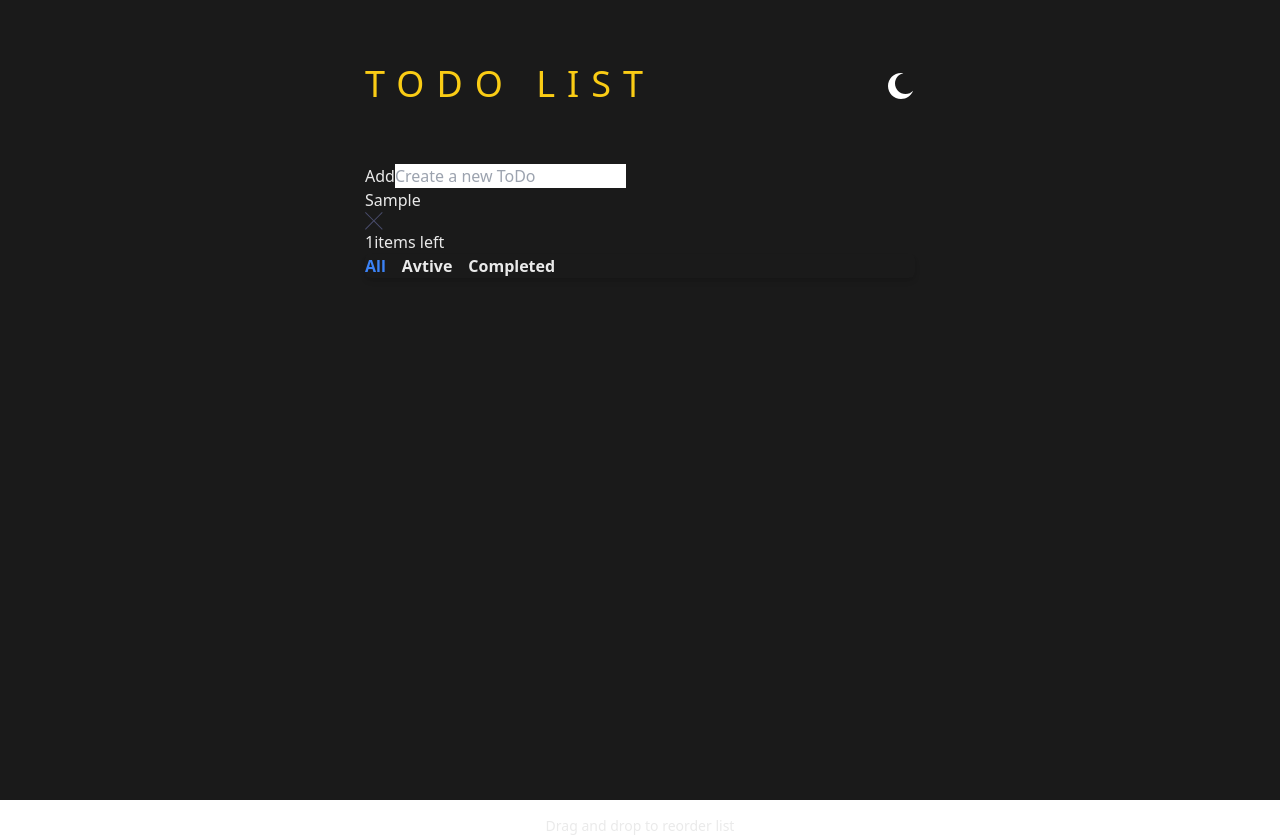
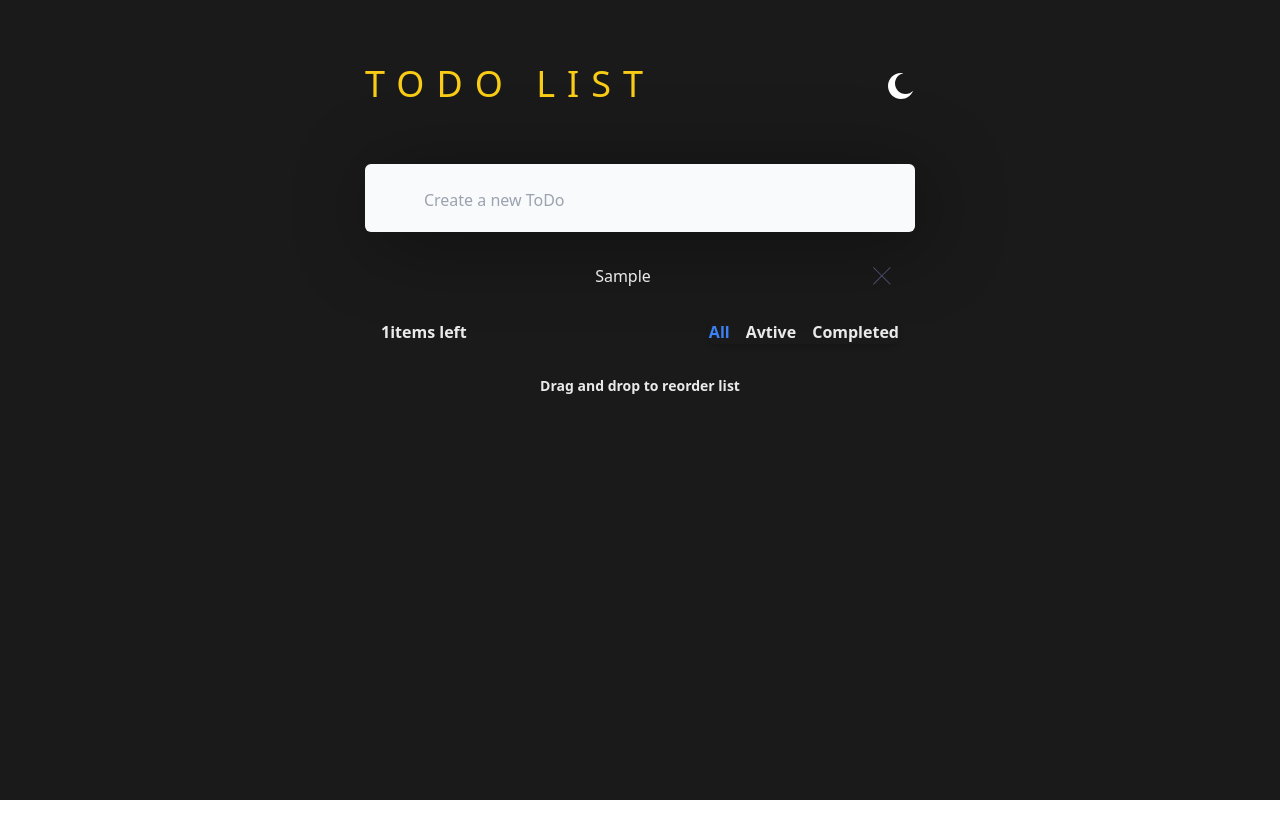
Before and after one commit to NatalioDev/study-project-react, a React (Vite) app: page / in a window 1280 px wide. Both pictures are taken after typing "Sample" into the empty fields and a click on the button "Add". After the commit the page ends 800 px from the top, so only its background shows below. Built offline with nearby package versions, Linux system fonts and the light colour scheme.

Commit message:
add styles base

```diff
--- a/src/components/Todo/Todo.tsx
+++ b/src/components/Todo/Todo.tsx
@@ -25,7 +25,7 @@ const Todo = ({todoText, completed, index, id}: TodoProps) => {
       >
         {(provided: DraggableProvided) => (
           <div
-            className=""
+            className={`flex items-center cursor-grab justify-between min-h-12 break-words pt-4 pr-6 pl-4 pb-4 relative w-full break-all `}
             ref={provided.innerRef}
             {...provided.dragHandleProps}
             {...provided.draggableProps}
@@ -36,9 +36,11 @@ const Todo = ({todoText, completed, index, id}: TodoProps) => {
               onClick={handleClick}
             ></div>
 
-            <p className="">{todoText}</p>
+            <p className={`break-words pr-[.5rem] break-all ${completed ? "text-slate-400 line-through" : ""}`}>{todoText}</p>
 
-            <img src="icon/icon-cross.svg" alt="cross" onClick={handleDeleted}/>
+            <img
+              className="cursor-pointer"
+              src="icon/icon-cross.svg" alt="cross" onClick={handleDeleted}/>
           </div>
         )}
       </Draggable>
--- a/src/components/Todo/TodoContainer/TodoContainer.tsx
+++ b/src/components/Todo/TodoContainer/TodoContainer.tsx
@@ -45,7 +45,7 @@ const TodoContainer = () => {
   };
 
   if(todos.length === 0){
-    return <h2 className="">
+    return <h2 className="text-center w-full mt-40 relative">
       No ToDos Yet! <br />
       Add a new task to get started.
     </h2>
@@ -60,7 +60,7 @@ const TodoContainer = () => {
             <div
               {...provided.droppableProps}
               ref={provided.innerRef}
-              className=""
+              className="m-0 p-0"
             >
               {filteredTodos.map((todo, index) => (
                 <Todo
@@ -76,8 +76,11 @@ const TodoContainer = () => {
           )}
         </Droppable>
         ):(
-          <div className="">
-            <h2>{noTodosMessage}</h2>
+          <div className="flex items-center cursor-none justify-center min-h-12 break-words p-4 w-full relative break-all text-xs text-slate-300 border-b-[2px_solid_rgb(57,58,76)] bg-slate-950">
+            <h2 className="relative">{noTodosMessage}</h2>
+            <span className="absolute left-[5.3rem] top-[120%] text-sm font-light sm:left-[11rem]">
+              Your todos will appear here!
+            </span>
           </div>
         )}
       </DragDropContext>
--- a/src/components/Todo/TodoInput/TodoInput.tsx
+++ b/src/components/Todo/TodoInput/TodoInput.tsx
@@ -33,13 +33,13 @@ const TodoInput = () => {
 
   return (
     <>
-      <div className="">
+      <div className="w-full mb-4">
         <form onClick={handleSubmit}>
-          <div className="">
-            <button className="">Add</button>
+          <div className="flex pl-4 items-center rounded-md shadow-[10px_10px_80px_rgba(0,0,0,0.4)] bg-slate-50">
+            <button className="bg-transparent rounded-[50%] cursor-pointer text-[0] h-6 w-6 border-[1px_solid_rgba(119,122,146)]">Add</button>
             <input
               type="text"
-              className=""
+              className="text-slate-300 bg-transparent border-none outline-none pt-6 pb-5 px-5 w-full"
               placeholder="Create a new ToDo"
               value={text}
               onChange={handleChange}
--- a/src/components/Todo/TodoStats/TodoStats.tsx
+++ b/src/components/Todo/TodoStats/TodoStats.tsx
@@ -18,7 +18,7 @@ const TodoStats = () => {
   }
 
   return (
-    <div className="">
+    <div className="flex flex-wrap items-center rounded-b-[0.25rem] rounded-tl-[0rem] rounded-tr-[0rem] justify-between min-w-10 p-4 relative w-full font-semibold">
       <div className="">
         {countRemainingTodos(todos)}
         items left
@@ -28,7 +28,7 @@ const TodoStats = () => {
 
       {countCompletedTodos(todos) > 0 && (
         <div
-          className=""
+          className="cursor-pointer font-semibold"
           onClick={clearCompleted}
         >
           Clear Completed
```
